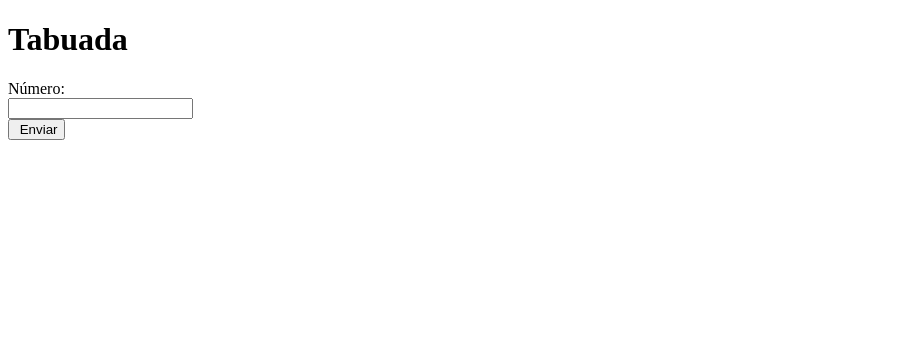
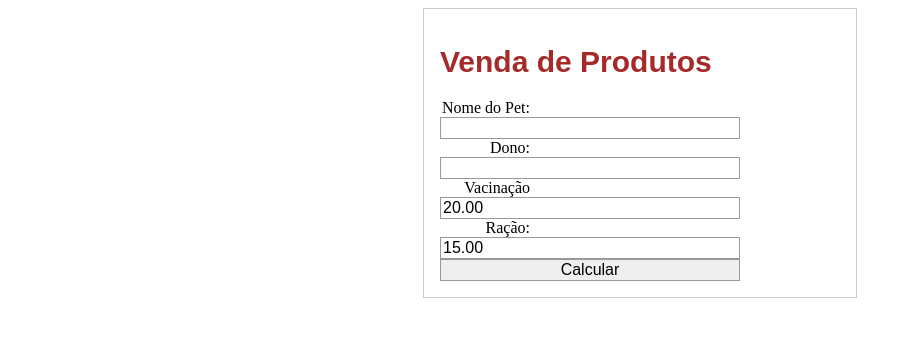
Before and after one commit to Beatrizgarcezlopes/senac, a PHP site: page / in a window 1280 px wide. Shown: the top 337 px of the page, without its empty margins (0-912 px from the left). Run offline with PHP 8.4, Linux system fonts and the light colour scheme.

Commit message:
Add files via upload

```diff
--- a/index.php
+++ b/index.php
@@ -6,27 +6,81 @@ Click nbfs://nbhost/SystemFileSystem/Templates/Project/PHP/PHPProject.php to edi
 <html>
     <head>
         <meta charset="UTF-8">
-        <title></title>
+        <title>PET SHOP </title>
     </head>
+    <style>
+        form {
+        /* Apenas para centralizar o form na página*/
+        margin: 0 auto;
+        width: 400px;
+        /* Para ver as bordas do formulário*/
+        padding: 1em;
+        border: 1px solid#CCC;
+    }
+     form div+div {
+        margin-top: 1em;
+     }
+     label {
+        /*Para ter certeza que todas as labels tem o mesmo tamanho e estão propriamente alinhadas*/
+        display: inline-block;
+        width: 90px;
+        text-align: right;
+     }
+     input, textarea {
+        /*Para certificar que todos os campos tem as mesmas configurações de fonte. Por padrão, textareas devem ter uma fonte monospace */
+        font:1em sans-serif;
+        /*Para dar o mesmo tamanho a todos os campos de texto*/
+        width: 300px;;
+        -moz-box-sizing: border-box;
+        box-sizing: border-box;
+        /*Para harmonizar o look & feel das bordas nos campos de texto*/
+        border: 1px solid #999
+     }
+     input:focus, textarea:focus {
+        border-color: blue;
+     }
+     textarea{
+      /*Para alinhar corretamente os campos de texto de várias linhas com sua label*/
+      vertical-align: top;
+      /*Para dar espaço suficiente para digitar algum texto*/
+      height: 5em;
+      /*Para permitir aos usuários redimensionarem qualquer textarea verticalmente.
+      Ele não funciona em todos os browsers*/
+      resize: vertical;
+     }
+	 h1 {
+		 font-family : arial;
+		 font-size: 30px;
+		 color: brown;
+	 }
+
+    </style>
     <body>
         <form method ="post">
-            <h1>Tabuada </h1>
-            <label for ="fname">Número:</label><br>
-            <input type ="text" id ="numero" name ="numero" value =""><br>
-            <input type ="submit" value =" Enviar">
+         <h1>Venda de Produtos</h1>
+         <label for ="fname">Nome do Pet:</label><br>
+         <input type ="texto" id = "nome" name = "nome" value =""><br>
+         <label for ="fname">Dono:</label><br>
+         <input type ="texto" id = "dono" name = "dono" value =""><br>
+         <label for ="fname">Vacinação</label><br>
+         <input type ="texto" id = "vacina" name = "vacina" value ="20.00"><br>
+         <label for ="fname">Ração:</label><br>
+         <input type ="texto" id = "racao" name = "racao" value ="15.00"><br>
+         <input type = "submit" value ="Calcular">
         </form>
-
         <?php
-        //Comando de Repetição
-        //Tabuada
-       if ($_SERVER["REQUEST_METHOD"] == "POST") {
-          $num = $_POST["numero"];
-          echo "<h1>Tabuada do $num</h1>";
-          for($i = 0; $i<=10;$i++){
-             $r = $i*$num;
-             echo "$i X $num = $r";
-             echo "<br>";
-           }
+        // Váriaveis
+        if ($_SERVER["REQUEST_METHOD"] == "POST"){
+          $pet = $_POST ["nome"] ;
+          $dono = $_POST ["dono"] ;
+          $vacinacao = $_POST ["vacina"] ;
+          $racao = $_POST ["racao"] ;
+          echo "<h1>PDV</h1>";
+          //Cálculo
+          $vlrtotal = $vacinacao+$racao;
+          //Escreva na Tela
+          echo "o valor da vacinação que é $vacinacao junto com a da ração que é $racao custa R$ $vlrtotal <br>";
+          echo "Valor Total é igual a R$ $vlrtotal";
         }
         ?>
     </body>
```
